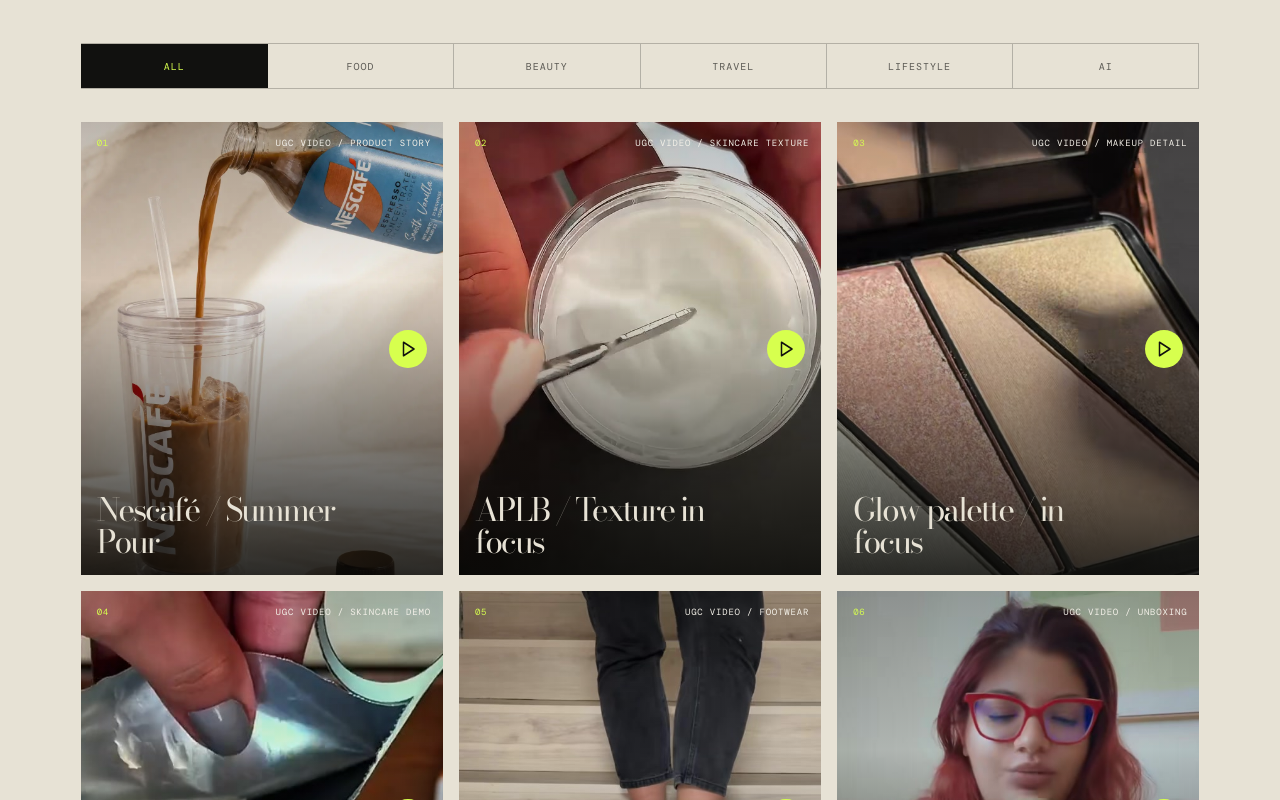
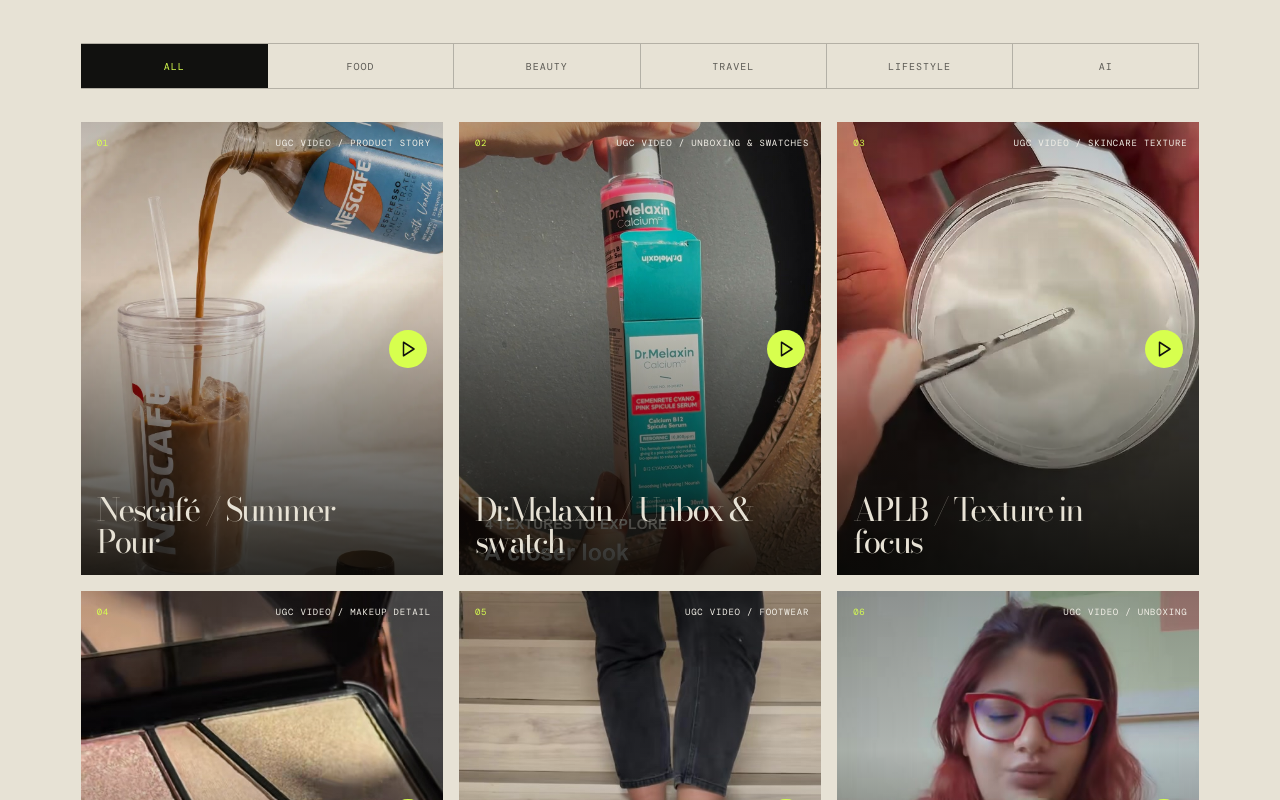
Before and after one commit to savicjana-creator/jana-savic-ugc-portfolio, a React (Vite) app in the folder client/: page / in a window 1280 px wide. Shown: the part 1160-1960 px from the top of the page. Built offline with nearby package versions, Linux system fonts and the light colour scheme.

Commit message:
Add Dr.Melaxin unboxing video to UGC portfolio

```diff
--- a/client/src/Home.tsx
+++ b/client/src/Home.tsx
@@ -30,7 +30,7 @@
   ["AI Lab", "ai-lab"],
 ] as const;
 
-const curatedArchiveOrder = ["01", "23", "05", "06", "14", "15", "16", "07", "18", "02", "03", "04", "08", "09", "11", "12", "17", "10", "13", "19", "20", "21", "22"] as const;
+const curatedArchiveOrder = ["01", "24", "23", "05", "14", "15", "06", "16", "07", "18", "02", "03", "04", "08", "09", "11", "12", "17", "10", "13", "19", "20", "21", "22"] as const;
 
 function SectionMark({ number, label }: { number: string; label: string }) {
   return <div className="section-mark"><span>{number}</span><i /><span>{label}</span></div>;
@@ -172,7 +172,7 @@
         {activeFilter === "All" && <button className="archive-toggle" type="button" aria-expanded={showAll} aria-controls="work-grid" onClick={() => {
           setShowAll(!showAll);
           if (showAll) document.getElementById("archive")?.scrollIntoView({ block: "start" });
-        }}>{showAll ? "Show selected videos" : "Explore all 22 projects"} <Plus size={16} /></button>}
+        }}>{showAll ? "Show selected videos" : `Explore all ${projects.length} projects`} <Plus size={16} /></button>}
 
         <dialog ref={dialogRef} className="project-dialog" aria-labelledby="project-title" onCancel={() => setProjectOpen(false)} onClose={() => setProjectOpen(false)} onClick={(event) => { if (event.target === event.currentTarget) setProjectOpen(false); }}>
           {projectOpen && <div className="dialog-content">
--- a/client/src/content.ts
+++ b/client/src/content.ts
@@ -1,4 +1,6 @@
 export const assets = {
+  videoDrMelaxin: "/media/ugc-dr-melaxin-unbox-swatch.mp4",
+  coverDrMelaxin: "/media/cover-dr-melaxin-unbox-swatch.jpg",
   videoAplb: "/media/ugc-aplb-texture-in-focus.mp4",
   coverAplb: "/media/cover-aplb-texture-in-focus.jpg",
   hero: "/media/hero-jana-cutout_382ac0d9.png",
@@ -74,6 +76,16 @@
 export const archiveFilters: ArchiveKey[] = ["All", "Food", "Beauty", "Travel", "Lifestyle", "AI"];
 
 export const projects = [
+  {
+    id: "24",
+    category: "Beauty" as const,
+    kind: "UGC VIDEO / UNBOXING & SWATCHES",
+    title: "Dr.Melaxin / Unbox & swatch",
+    line: "A sunlit Dr.Melaxin unboxing with product close-ups, texture swatches and application on the hand.",
+    image: assets.coverDrMelaxin,
+    video: assets.videoDrMelaxin,
+    aspect: "tall",
+  },
   {
     id: "23",
     category: "Beauty" as const,
```
Also changed, not shown: client/public/media/cover-dr-melaxin-unbox-swatch.jpg (added), 1 other file (tests, documents, lock files or other folders).
